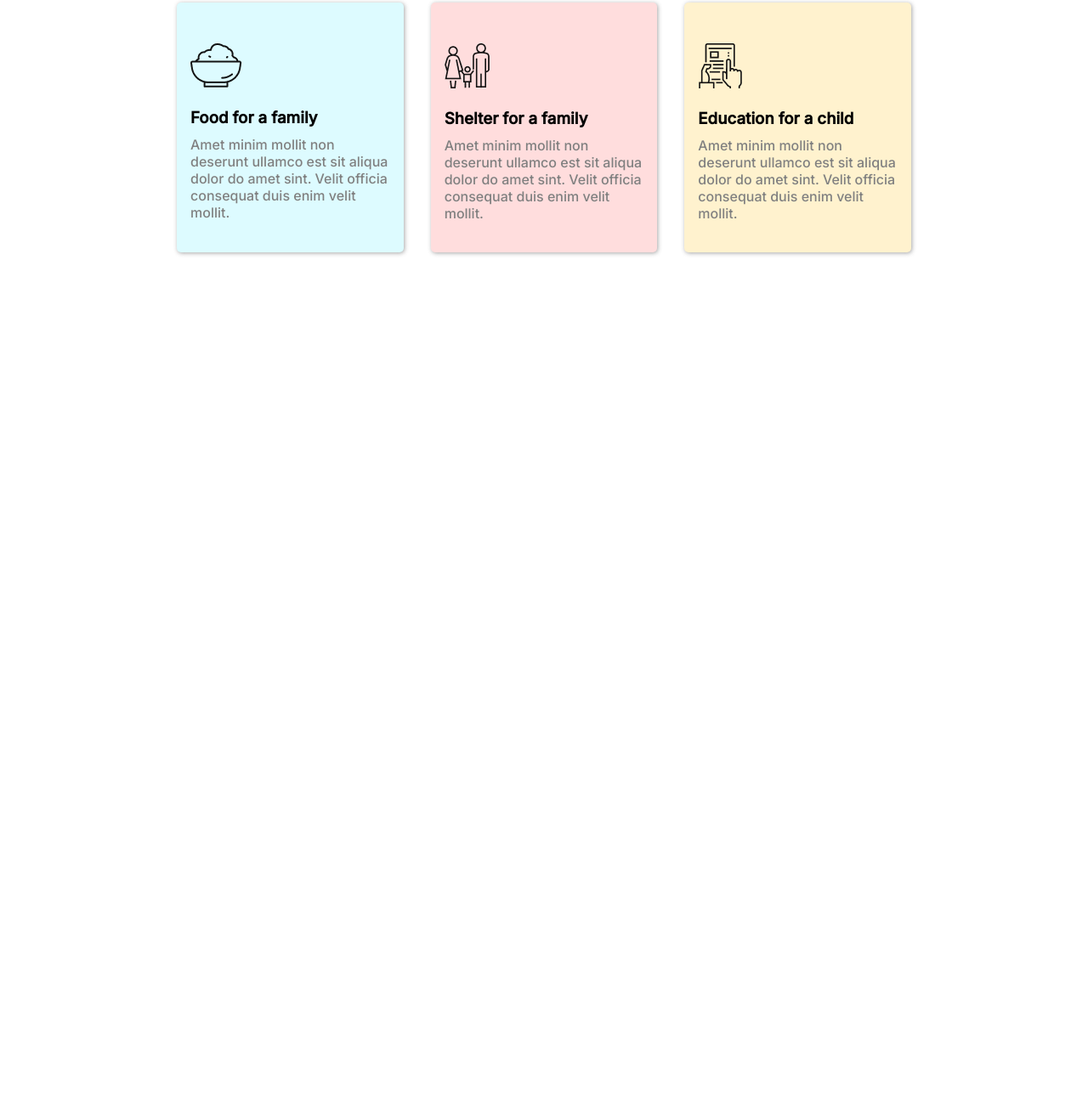
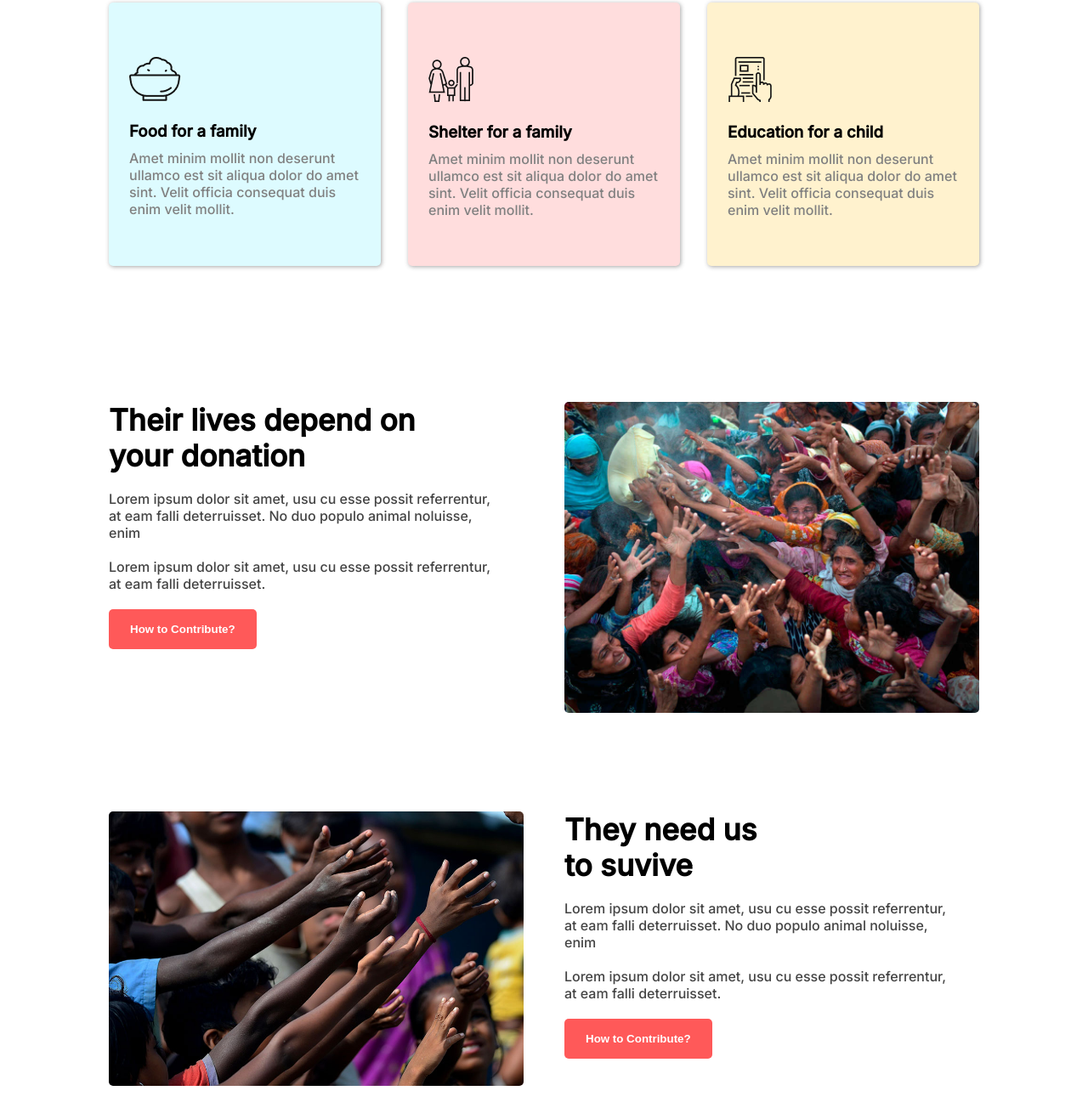
Before and after one commit to developer-shourav/Donate-Today, a plain HTML site: page index.html in a window 1280 px wide. Shown: the part 1408-2725 px from the top of the page at 85% size. Before the commit the page ends 1785 px from the top, so only its background shows below. Drawn offline with Linux system fonts and the light colour scheme.

Commit message:
sufferer details section completed

```diff
--- a/index.html
+++ b/index.html
@@ -62,8 +62,41 @@
 
             </article>
         </div>
+    </section>
 
+ <!-- ======================= Sufferer Details section ============================= -->
+    <section class="sufferer-gallery">
+        <div class="gallery-content ">
+            <div class="gallery-text">
+             <h2>Their lives depend on <br>your donation</h2>
+             <p>Lorem ipsum dolor sit amet, usu cu esse possit referrentur, at eam falli deterruisset. No duo populo animal noluisse, enim</p>
+             <p>Lorem ipsum dolor sit amet, usu cu esse possit referrentur, at eam falli deterruisset.</p>
+             <button class="btn">How to Contribute?</button>
+            </div>
+
+            <div class="sufferer-image">
+                <img src="./images/donation6.jpg" alt="">
+            </div>
+
+        </div>
+
+        <div class="gallery-content ">
+
+            <div class="sufferer-image">
+                <img src="./images/donation13.jpg" alt="">
+            </div>
+
+            <div class="gallery-text">
+             <h2>They need us  <br>to suvive</h2>
+             <p>Lorem ipsum dolor sit amet, usu cu esse possit referrentur, at eam falli deterruisset. No duo populo animal noluisse, enim</p>
+             <p>Lorem ipsum dolor sit amet, usu cu esse possit referrentur, at eam falli deterruisset.</p>
+             <button class="btn">How to Contribute?</button>
+            </div>
+
+
+        </div>
     </section>
+ <!-- ======================= Contact section ============================= -->
     </main>
 </body>
 </html>
--- a/styles/style.css
+++ b/styles/style.css
@@ -124,7 +124,7 @@ p{
 ==================================================== */
 .donation-plan-section{
     width: 80%;
-    margin: 0 auto;
+    margin: 0 auto 10rem;
     text-align: center;
 }
 .donation-plan-section > p{
@@ -132,14 +132,14 @@ p{
 }
 .donation-plans{
     text-align: left;
-    margin: 3rem 5rem 5rem;
+    margin: 3rem 0 5rem;
     display: flex;
     gap: 2rem;
 }
 
 .plan-item{
     background-color: #ddfbff;
-    padding: 3rem 1rem 2.25rem;
+    padding: 4rem 1.5rem 3.5rem;
     border-radius: 5px;
     box-shadow: 1px 1px 5px 0 rgba(58, 58, 58, 0.452);
 
@@ -159,3 +159,32 @@ p{
 .plan-bg3{
     background-color: #fff2ce;
 }
+
+/* =================================================
+  --------Sufferer Details  Styles --------
+==================================================== */
+.sufferer-gallery{
+    width: 80%;
+    margin: 0 auto;
+
+}
+
+.gallery-content{
+    display: flex;
+    gap: 3rem;
+    margin-bottom: 7rem;
+}
+.gallery-text{
+    width: 50%;
+}
+.gallery-text > p{
+    margin: 20px 0;
+    padding: 0 2rem 0 0;
+}
+.sufferer-image{
+    width: 50%;
+}
+.sufferer-image > img{
+    width: 100%;
+    border-radius: 5px;
+}
```
